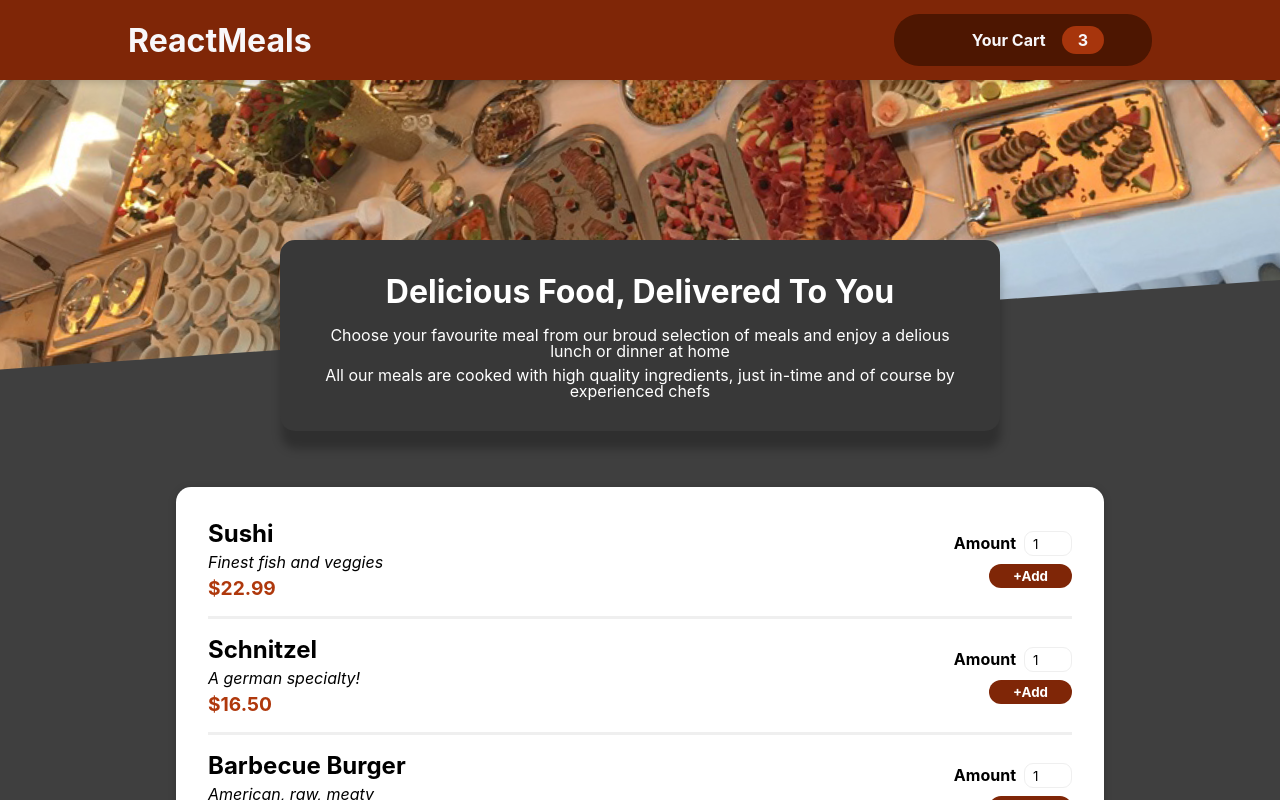
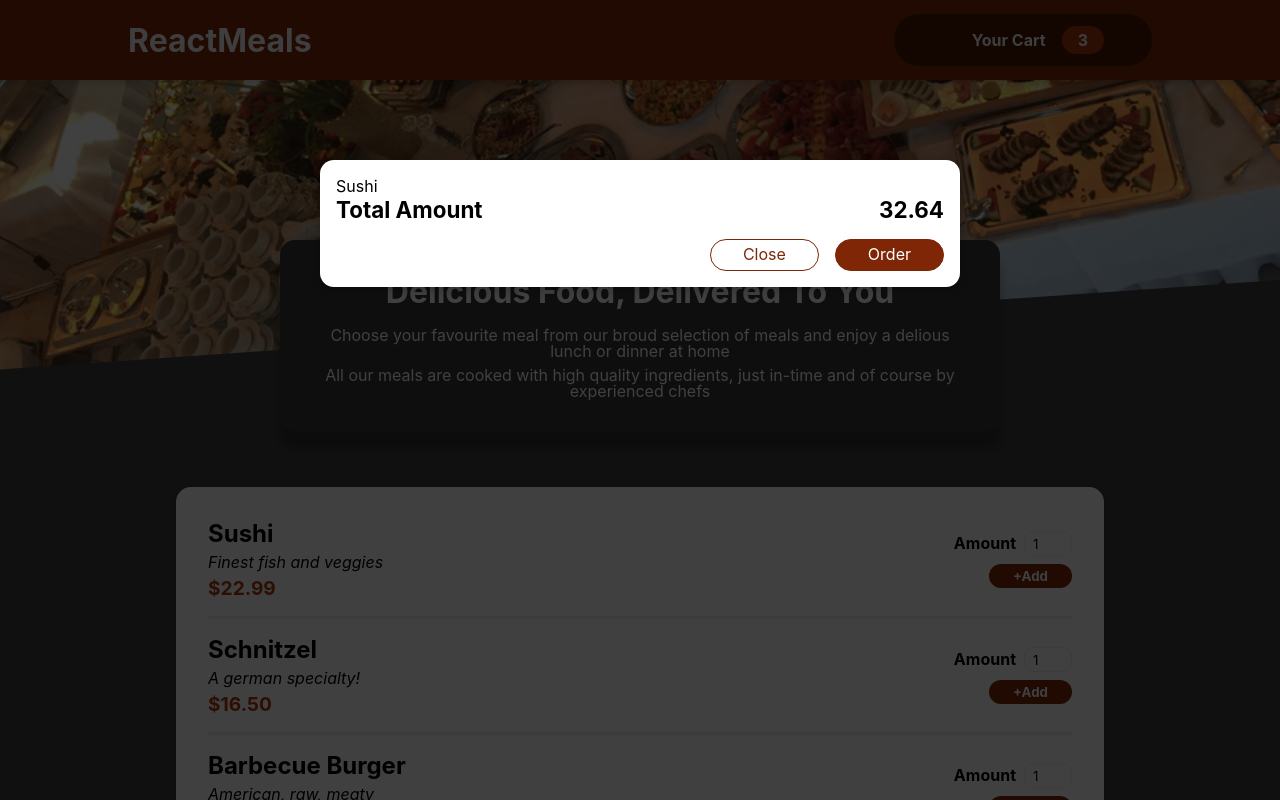
Before and after one commit to rzsm/practice, a React (Create React App) app: page / in a window 1280 px wide. Shown: the top 800 px of the page. Built offline with nearby package versions, Linux system fonts and the light colour scheme; some icons are missing.

Commit message:
Cart, Modal(using Portals) Components.

```diff
--- a/public/index.html
+++ b/public/index.html
@@ -28,6 +28,7 @@
   </head>
   <body>
     <noscript>You need to enable JavaScript to run this app.</noscript>
+    <div id="overlays"></div>
     <div id="root"></div>
     <!--
       This HTML file is a template.
--- a/src/App.js
+++ b/src/App.js
@@ -1,10 +1,12 @@
 // Components
 import Header from "./components/Layout/Header";
 import Meals from "./components/Meals/Meals";
+import Cart from "./components/Cart/Cart";
 
 function App() {
   return (
     <>
+      <Cart />
       <Header />
       <Meals />
     </>
--- /dev/null
+++ b/src/components/Cart/Cart.js
@@ -0,0 +1,31 @@
+// Components
+import Modal from "../UI/Modal"
+
+// CSS
+import classes from "./Cart.module.css"
+
+const Cart = (props) => {
+	const cartItems = (
+		<ul>
+			{[{ id: "c1", name: "Sushi", amount: 2, price: 12.99 }].map((meal) => (
+				<li>{meal.name}</li>
+			))}
+		</ul>
+	)
+
+	return (
+		<Modal>
+			{cartItems}
+			<div className={classes.total}>
+				<span>Total Amount</span>
+				<span>32.64</span>
+			</div>
+			<div className={classes.actions}>
+				<button className={classes['button--alt']}>Close</button>
+				<button className={classes.button}>Order</button>
+			</div>
+		</Modal>
+	)
+}
+
+export default Cart
--- /dev/null
+++ b/src/components/Cart/Cart.module.css
@@ -0,0 +1,31 @@
+.total {
+	font-size: 1.4rem;
+	font-weight: bold;
+	display: flex;
+	justify-content: space-between;
+	align-items: center;
+	margin-bottom: 1rem;
+}
+
+.actions {
+	/* display: flex;
+	justify-content: flex-end; */
+    text-align: right;
+}
+
+.button,
+.button--alt {
+	background-color: #7f2607;
+	border: 1px solid #7f2607;
+	border-radius: 25px;
+	padding: 0.25rem 2rem 0.35rem;
+	color: #fff;
+	font-size: 1rem;
+    margin-left: 1rem;
+    text-align: center;
+}
+
+.button--alt {
+	background-color: #fff;
+	color: #7f2607;
+}
--- a/src/components/Layout/Header.module.css
+++ b/src/components/Layout/Header.module.css
@@ -5,7 +5,7 @@
 	position: fixed;
 	top: 0;
 	left: 0;
-	z-index: 10;
+	z-index: 50;
 	background-color: #7f2607;
 	color: #f8f7fa;
 	box-shadow: 0 2px 8px rgba(0, 0, 0, 0.2);
--- /dev/null
+++ b/src/components/UI/Modal.js
@@ -0,0 +1,29 @@
+import ReactDOM  from "react-dom";
+
+// CSS
+import classes from "./Modal.module.css"
+
+const BackDrop = props => {
+    return (
+        <div className={classes.backdrop}/>
+    )
+}
+
+const ModalOverlay = props => {
+    return (
+			<div className={classes.modal}>
+				<div className={classes.content}>{props.children}</div>
+			</div>
+		)
+}
+
+const overlayElement = document.getElementById("overlays");
+
+const Modal = props => {
+    return <>
+        {ReactDOM.createPortal(<BackDrop />, overlayElement)}
+        {ReactDOM.createPortal(<ModalOverlay>{props.children}</ModalOverlay>, overlayElement)}
+    </>
+}
+
+export default Modal;
--- /dev/null
+++ b/src/components/UI/Modal.module.css
@@ -0,0 +1,40 @@
+.backdrop {
+	position: fixed;
+	top: 0;
+	left: 0;
+	width: 100%;
+	height: 100vh;
+	background-color: rgba(0, 0, 0, 0.75);
+	z-index: 60;
+}
+
+.modal {
+position: fixed;
+top: 20vh;
+left: 5%;
+width: 90%;
+background-color: white;
+padding: 1rem;
+border-radius: 14px;
+box-shadow: 0 2px 8px rgba(0, 0, 0, 0.25);
+z-index: 70;
+animation: slide-down 300ms ease-out forwards;
+}
+
+@media (min-width: 768px) {
+.modal {
+    width: 40rem;
+    left: calc(50% - 20rem);
+}
+}
+
+@keyframes slide-down {
+from {
+    opacity: 0;
+    transform: translateY(-3rem);
+}
+to {
+    opacity: 1;
+    transform: translateY(0);
+}
+}
```
